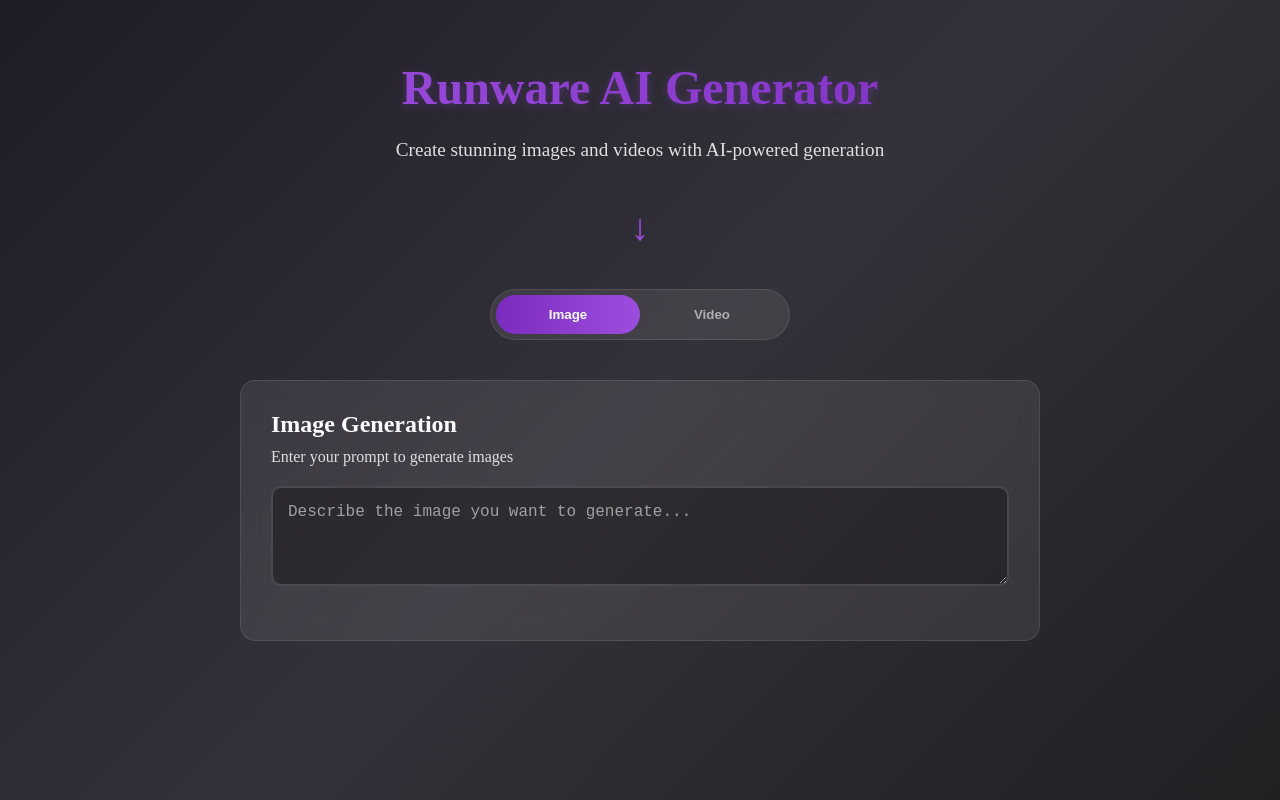
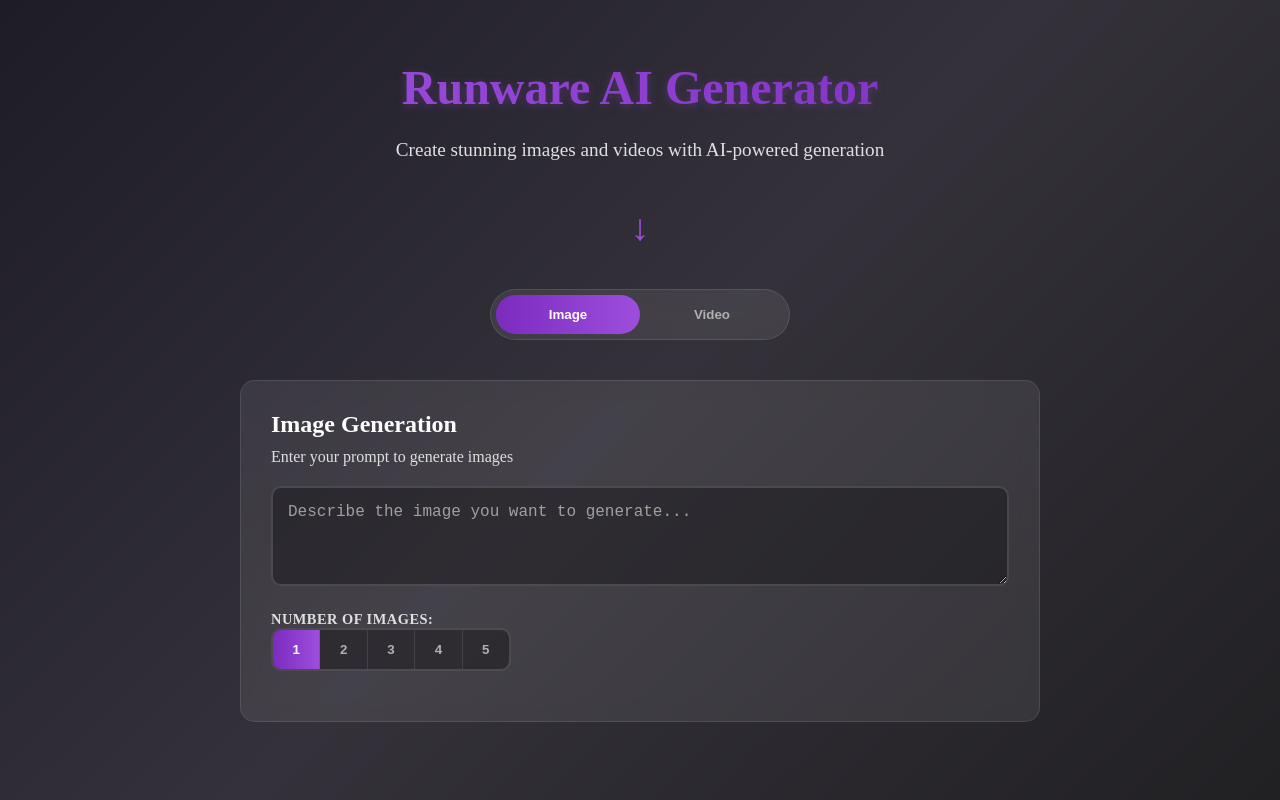
Before and after one commit to Andreas-Nidis/runware-demo, a React (Vite) app: page / in a window 1280 px wide. Built offline with nearby package versions, Linux system fonts and the light colour scheme.

Commit message:
Added NumberSelectorContainer, NumberSelectorLabel, NumberSelector, and NumberButton for choosing the amount of results desired during image or video generation.

```diff
--- a/src/App.jsx
+++ b/src/App.jsx
@@ -9,9 +9,9 @@
   // const [isInitialized, setIsInitialized] = useState(false);
   // const [isError, setIsError] = useState(false);
   // const [status, setStatus] = useState('Initializing...');
-  // const [isGenerating, setIsGenerating] = useState(false);
-  // const [prompt, setPrompt] = useState('');
-  // const [numberOfResults, setNumberOfResults] = useState(1);
+  const [isGenerating, setIsGenerating] = useState(false);
+  const [prompt, setPrompt] = useState('');
+  const [numberOfResults, setNumberOfResults] = useState(1);
   // const [results, setResults] = useState([]);
 
 
@@ -107,6 +107,8 @@
     document.getElementById('generators')?.scrollIntoView({ behavior: 'smooth' });
   };
 
+  const numberOptions = [1, 2, 3, 4, 5];
+
   return (
     <>
       <GlobalStyle />
@@ -140,8 +142,6 @@
               {activeTab === 'image' ? 'Image' : 'Video'} Generation
             </h2>
 
-
-
             <p style={{color: '#e0e0e0', marginBottom: '20px'}}>
               Enter your prompt to generate {activeTab === 'image' ? 'images' : 'videos'}
             </p>
@@ -152,6 +152,25 @@
               onChange={(e) => setPrompt(e.target.value)}
             />
 
+            <ControlsContainer>
+              <NumberSelectorContainer>
+                <NumberSelectorLabel>
+                  Number of {activeTab === 'image' ? 'Images' : 'Videos'}:
+                </NumberSelectorLabel>
+                <NumberSelector>
+                  {numberOptions.map((number) => (
+                    <NumberButton
+                      key={number}
+                      active={numberOfResults === number}
+                      onClick={() => setNumberOfResults(number)}
+                      disabled={isGenerating}
+                    >
+                      {number}
+                    </NumberButton>
+                  ))}
+                </NumberSelector>
+              </NumberSelectorContainer>
+            </ControlsContainer>
 
           </GeneratorSection>
         </section>
@@ -317,3 +336,60 @@
     box-shadow: 0 0 0 3px rgba(157, 78, 221, 0.2);
   }
 `;
+
+const ControlsContainer = styled.div`
+  display: grid;
+  grid-template-columns: 1fr 1fr;
+  gap: 20px;
+  margin-bottom: 20px;
+
+  @media (max-width: 600px) {
+    grid-template-columns: 1fr;
+  }
+`;
+
+const NumberSelectorContainer = styled.div`
+  width: 15rem;
+  gap: 10px;
+`;
+
+const NumberSelectorLabel = styled.label`
+  color: #e0e0e0;
+  font-weight: 600;
+  font-size: 0.9rem;
+  text-transform: uppercase;
+  letter-spacing: 0.5px;
+`;
+
+const NumberSelector = styled.div`
+  display: flex;
+  background: rgba(0, 0, 0, 0.3);
+  border: 2px solid rgba(255, 255, 255, 0.15);
+  border-radius: 10px;
+  overflow: hidden;
+`;
+
+const NumberButton = styled.button`
+  flex: 1;
+  padding: 12px 0;
+  border: none;
+  background: ${props => props.active ? 'linear-gradient(90deg, #7b2cbf, #9d4edd)' : 'transparent'};
+  color: ${props => props.active ? 'white' : '#b0b0b0'};
+  cursor: pointer;
+  transition: all 0.3s ease;
+  font-weight: 600;
+
+  &:hover:not(:disabled) {
+    background: ${props => props.active ? 'linear-gradient(90deg, #7b2cbf, #9d4edd)' : 'rgba(255, 255, 255, 0.05)'};
+    color: ${props => props.active ? 'white' : '#e0e0e0'};
+  }
+
+  &:disabled {
+    opacity: 0.5;
+    cursor: not-allowed;
+  }
+
+  &:not(:last-child) {
+    border-right: 1px solid rgba(255, 255, 255, 0.1);
+  }
+`;
```
